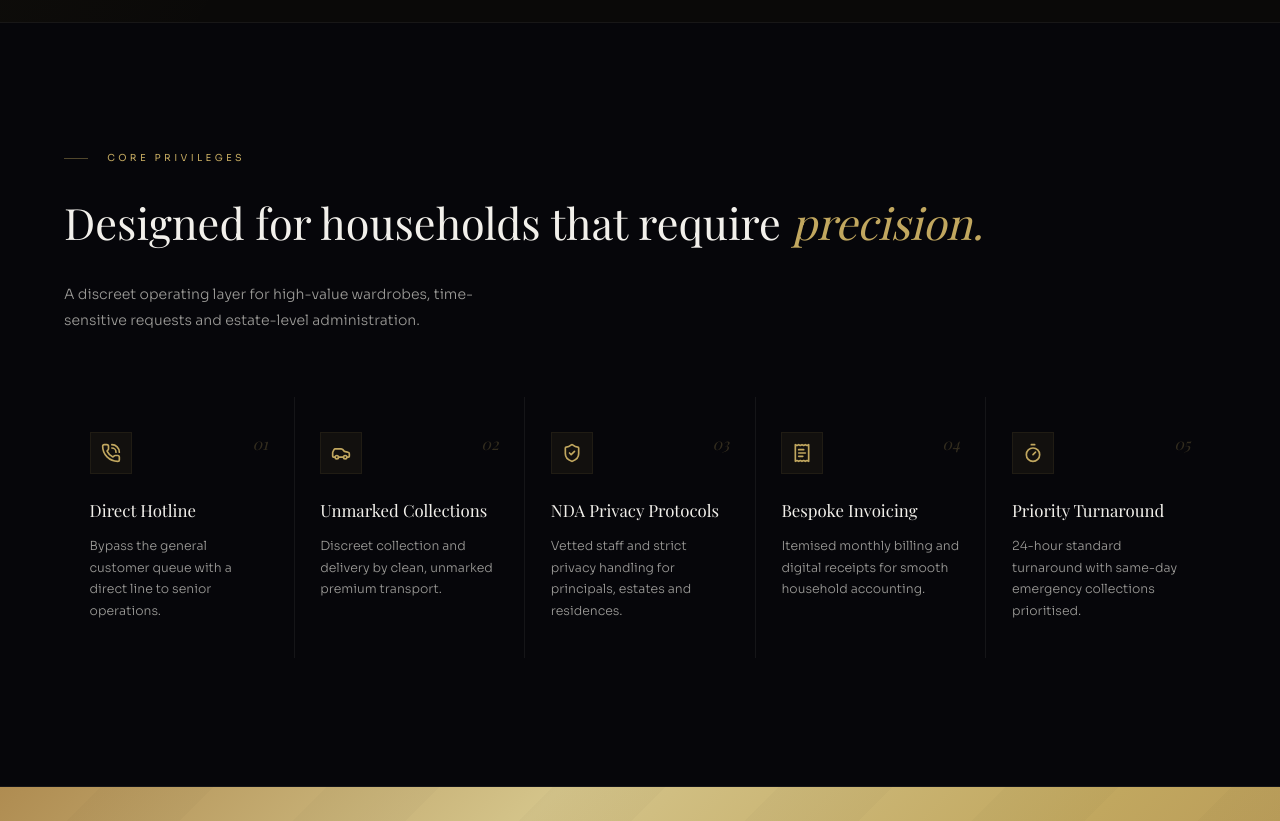
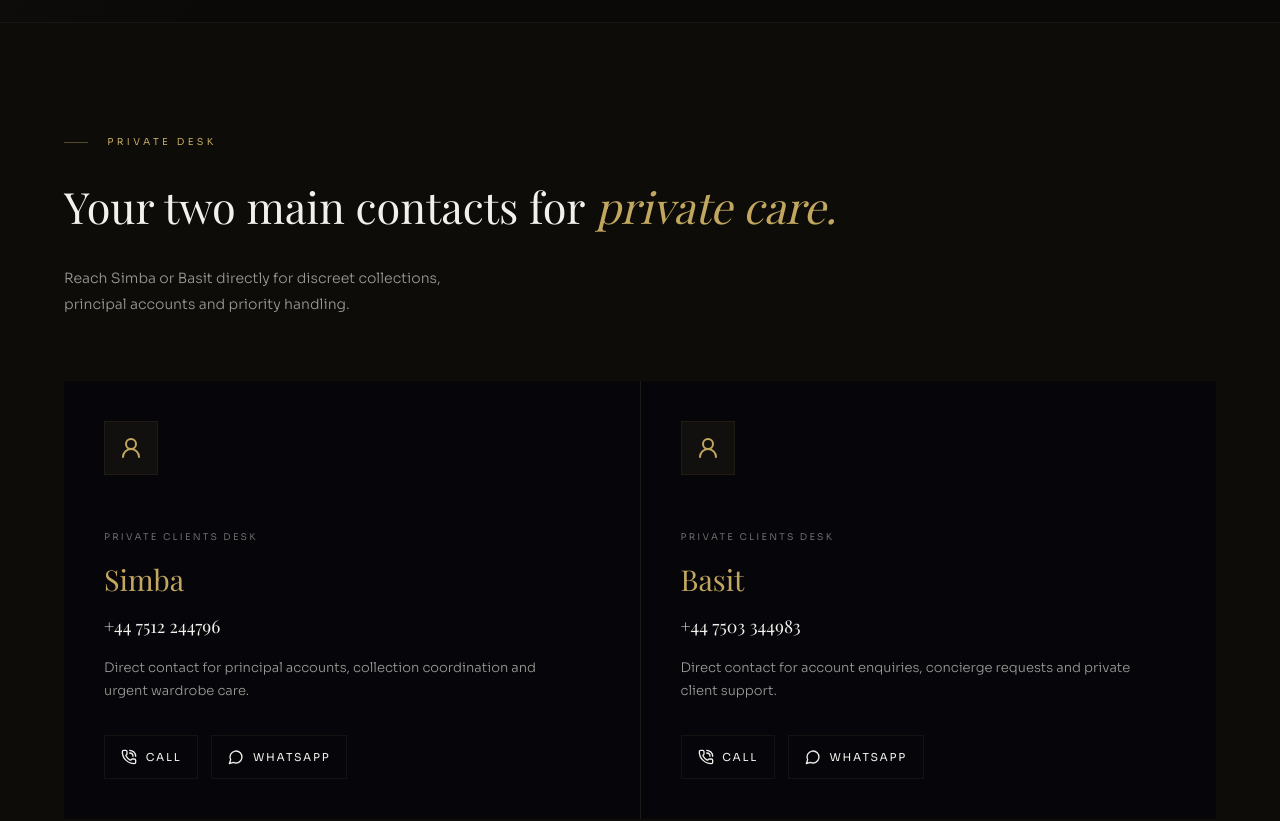
Before and after one commit to Hamza-88stack/Kings-Queens, a React (Vite) app: page /private-clients in a window 1280 px wide. Shown: the part 920-1741 px from the top of the page. Built offline with nearby package versions, Linux system fonts and the light colour scheme; a web font is replaced by a local one.

Commit message:
Add private client contact profiles

```diff
--- a/src/app/components/PrivateClientsPage.tsx
+++ b/src/app/components/PrivateClientsPage.tsx
@@ -1,7 +1,26 @@
 import { useEffect, useRef, useState } from 'react';
 import { Link } from 'react-router';
-import { ShieldCheck, ReceiptText, PhoneCall, Timer, Car } from 'lucide-react';
+import { MessageCircle, PhoneCall, ReceiptText, ShieldCheck, Timer, UserRound, Car } from 'lucide-react';
 import '../../styles/services.css';
+
+const PRIVATE_CONTACTS = [
+  {
+    name: 'Simba',
+    role: 'Private Clients Desk',
+    phone: '+44 7512 244796',
+    tel: '+447512244796',
+    whatsapp: '447512244796',
+    note: 'Direct contact for principal accounts, collection coordination and urgent wardrobe care.',
+  },
+  {
+    name: 'Basit',
+    role: 'Private Clients Desk',
+    phone: '+44 7503 344983',
+    tel: '+447503344983',
+    whatsapp: '447503344983',
+    note: 'Direct contact for account enquiries, concierge requests and private client support.',
+  },
+];
 
 const PRIVILEGES = [
   {
@@ -171,6 +190,43 @@ export default function PrivateClientsPage() {
         </div>
       </section>
 
+      <section className="sv-private-contacts">
+        <div className="sv-pricing-top">
+          <div>
+            <div className="sv-label sv-reveal">Private Desk</div>
+            <h2 className="sv-sh sv-reveal">Your two main contacts for <em>private care.</em></h2>
+          </div>
+          <p className="sv-pricing-desc sv-reveal">
+            Reach Simba or Basit directly for discreet collections, principal accounts and priority handling.
+          </p>
+        </div>
+        <div className="sv-private-contact-grid">
+          {PRIVATE_CONTACTS.map(({ name, role, phone, tel, whatsapp, note }) => (
+            <article className="sv-private-contact sv-reveal" key={name}>
+              <div className="sv-private-contact-icon">
+                <UserRound size={24} />
+              </div>
+              <div>
+                <p className="sv-private-contact-role">{role}</p>
+                <h3>{name}</h3>
+                <a href={`tel:${tel}`} className="sv-private-contact-phone">{phone}</a>
+                <p>{note}</p>
+              </div>
+              <div className="sv-private-contact-actions">
+                <a href={`tel:${tel}`} className="sv-mini-action">
+                  <PhoneCall size={16} />
+                  Call
+                </a>
+                <a href={`https://wa.me/${whatsapp}`} target="_blank" rel="noopener noreferrer" className="sv-mini-action">
+                  <MessageCircle size={16} />
+                  WhatsApp
+                </a>
+              </div>
+            </article>
+          ))}
+        </div>
+      </section>
+
       <section className="sv-private-privileges">
         <div className="sv-pricing-top">
           <div>
--- a/src/styles/services.css
+++ b/src/styles/services.css
@@ -202,6 +202,21 @@
 .services-page .sv-private-num{position:absolute;top:2.2rem;right:1.6rem;font-family:var(--serif);font-style:italic;color:rgba(193,167,95,.24);font-size:1rem}
 .services-page .sv-private-privilege h3{font-family:var(--serif);font-size:1.05rem;font-weight:400;margin-bottom:.8rem}
 .services-page .sv-private-privilege p{font-size:.78rem;color:var(--txt2);line-height:1.72;font-weight:300}
+.services-page .sv-private-contacts{padding:7rem 5vw;border-bottom:1px solid var(--bdr2);background:var(--bg-warm2)}
+.services-page .sv-private-contact-grid{max-width:1200px;margin:0 auto;display:grid;grid-template-columns:repeat(2,minmax(0,1fr));gap:1px;background:var(--bdr2)}
+.services-page .sv-private-contact{min-height:320px;background:var(--bg);padding:2.5rem;display:flex;flex-direction:column;justify-content:space-between;gap:2rem;position:relative;overflow:hidden;transition:background .4s var(--ease)}
+.services-page .sv-private-contact:hover{background:var(--surface)}
+.services-page .sv-private-contact::after{content:'';position:absolute;top:0;left:0;right:0;height:2px;background:var(--gold);transform:scaleX(0);transform-origin:left;transition:transform .45s var(--ease)}
+.services-page .sv-private-contact:hover::after{transform:scaleX(1)}
+.services-page .sv-private-contact-icon{width:54px;height:54px;border:1px solid var(--bdr);display:flex;align-items:center;justify-content:center;color:var(--gold);background:var(--gold-dim);margin-bottom:1.5rem}
+.services-page .sv-private-contact-role{font-size:.58rem;letter-spacing:.24em;text-transform:uppercase;color:var(--txt3);margin-bottom:.8rem}
+.services-page .sv-private-contact h3{font-family:var(--serif);font-size:1.8rem;font-weight:400;color:var(--gold);margin-bottom:.75rem}
+.services-page .sv-private-contact-phone{display:inline-block;font-family:var(--serif);font-size:1.1rem;color:var(--txt);margin-bottom:1.1rem;transition:color .3s var(--ease)}
+.services-page .sv-private-contact-phone:hover{color:var(--gold)}
+.services-page .sv-private-contact p:last-child{font-size:.82rem;color:var(--txt2);line-height:1.75;font-weight:300;max-width:460px}
+.services-page .sv-private-contact-actions{display:flex;gap:.8rem;flex-wrap:wrap}
+.services-page .sv-mini-action{min-height:44px;padding:.8rem 1rem;border:1px solid var(--bdr);display:inline-flex;align-items:center;justify-content:center;gap:.55rem;color:var(--txt);font-size:.68rem;letter-spacing:.16em;text-transform:uppercase;transition:all .35s var(--ease);background:transparent}
+.services-page .sv-mini-action:hover{border-color:var(--gold);color:var(--gold);background:var(--gold-dim)}
 
 /* ═══ GUARANTEE ═══ */
 .services-page .sv-guarantee{padding:8rem 5vw;position:relative;background:var(--bg-warm)}
@@ -265,6 +280,7 @@
   .services-page .sv-how-grid{grid-template-columns:repeat(2,1fr)}.services-page .sv-how-step:nth-child(2n){border-right:1px solid var(--bdr2)}.services-page .sv-how-step:nth-child(n+3){border-top:none}
   .services-page .sv-pricing-grid{grid-template-columns:repeat(2,1fr)}
   .services-page .sv-private-inner{grid-template-columns:1fr;gap:3rem}
+  .services-page .sv-private-contact-grid{grid-template-columns:1fr}
   .services-page .sv-private-grid{grid-template-columns:repeat(2,1fr)}
   .services-page .sv-guarantee-grid{grid-template-columns:1fr 1fr}
   .services-page .sv-ft-g{grid-template-columns:1fr 1fr}
@@ -279,6 +295,10 @@
   .services-page .sv-how-grid{grid-template-columns:1fr}.services-page .sv-how-step{border-right:1px solid var(--bdr2)!important}
   .services-page .sv-pricing-grid{grid-template-columns:1fr}
   .services-page .sv-private-hero{padding:11rem 6vw 5rem}
+  .services-page .sv-private-contacts{padding:5rem 6vw}
+  .services-page .sv-private-contact{min-height:300px;padding:2rem 1.5rem}
+  .services-page .sv-private-contact-actions{flex-direction:column}
+  .services-page .sv-mini-action{width:100%}
   .services-page .sv-private-privileges{padding:5rem 6vw}
   .services-page .sv-private-grid{grid-template-columns:1fr}
   .services-page .sv-private-card{min-height:500px;padding:0}
```
